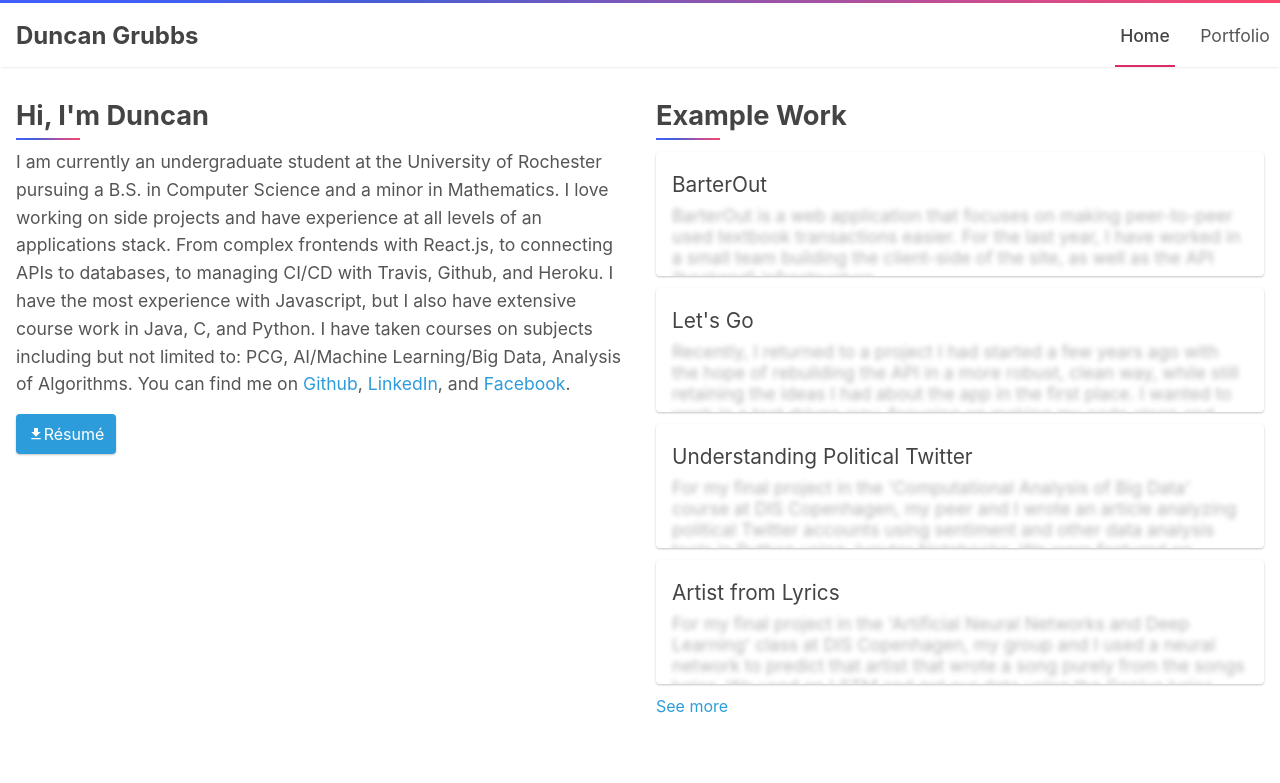
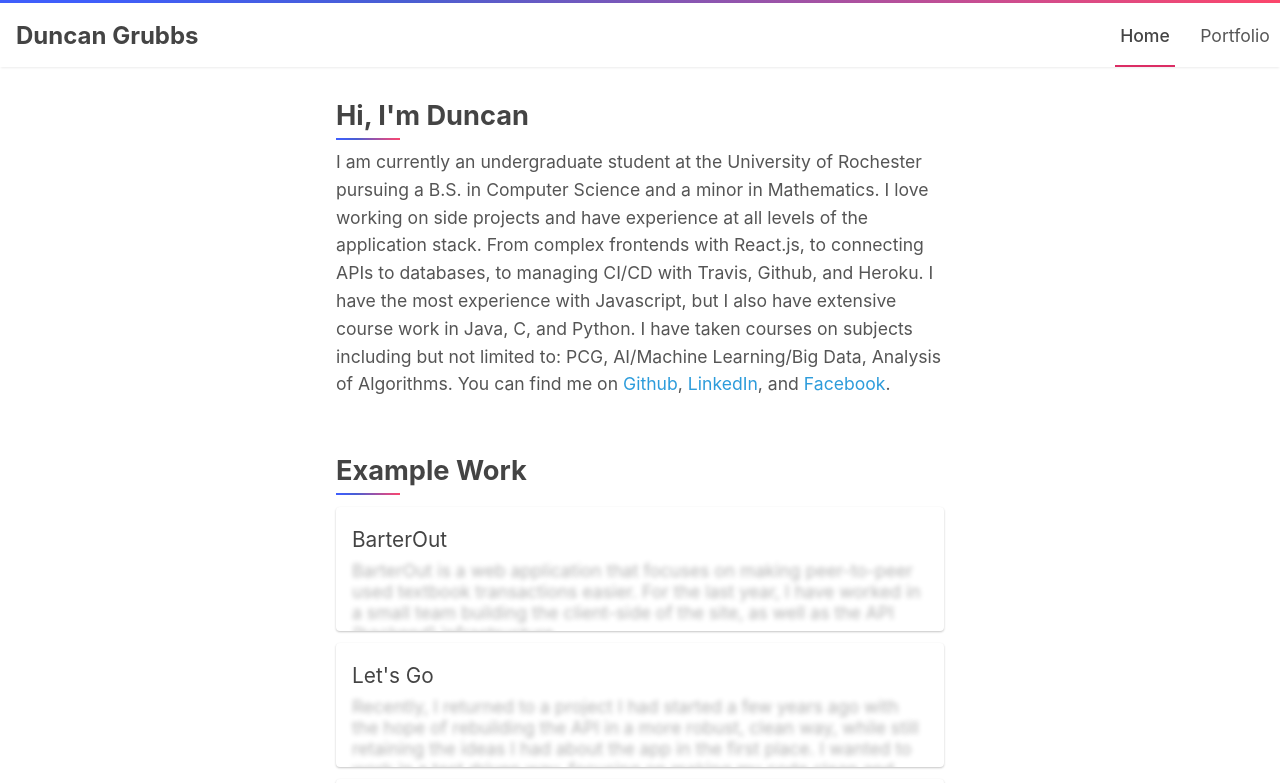
Before and after one commit to duncangrubbs/portfolio, a React (Create React App) app: page / in a window 1280 px wide. Shown: the top 783 px of the page. Built offline with nearby package versions, Linux system fonts and the light colour scheme.

Commit message:
Pull resume and update layout.

```diff
--- a/src/css/main.css
+++ b/src/css/main.css
@@ -88,45 +88,14 @@ a:hover {
 /* ROUTE STYLES */
 /* Home Styles */
 .home__content {
-  display: grid;
-  width: 100vw;
-  grid-template-columns: 50vw 50vw;
-  grid-row-gap: 24px;
+  display: flex;
+  flex-direction: column;
+  width: 50%;
+  margin: 0 auto;
 }
 
 .home__grid-item {
   padding: 24px 16px;
-}
-
-.home__projects {
-  display: grid;
-  grid-template-columns: 50% 50%;
-  grid-template-rows: 50% 50%;
-  grid-gap: 16px;
-}
-
-.home__resume {
-  display: flex;
-  justify-content: center;
-  align-items: center;
-  width: 100px;
-  height: 40px;
-  background: var(--theme-primary-color);
-  color: var(--theme-light-color);
-  border-radius: 4px;
-  border: none;
-  font-size: 1em;
-  -webkit-box-shadow: 0 1px 3px rgba(0, 0, 0, 0.08), 0 1px 2px rgba(0, 0, 0, 0.16);
-  -moz-box-shadow: 0 1px 3px rgba(0, 0, 0, 0.08), 0 1px 2px rgba(0, 0, 0, 0.16);
-  -ms-box-shadow: 0 1px 3px rgba(0, 0, 0, 0.08), 0 1px 2px rgba(0, 0, 0, 0.16);
-  -o-box-shadow: 0 1px 3px rgba(0, 0, 0, 0.08), 0 1px 2px rgba(0, 0, 0, 0.16);
-  box-shadow: 0 1px 3px rgba(0, 0, 0, 0.08), 0 1px 2px rgba(0, 0, 0, 0.16);
-  cursor: pointer;
-  margin: 16px 0;
-}
-
-.home__resume:hover {
-  color: var(--theme-light-color);
 }
 
 /* Writing Article Styles */
--- a/src/css/mobile.css
+++ b/src/css/mobile.css
@@ -6,6 +6,7 @@
   .home__content {
     display: flex;
     flex-direction: column;
+    width: 95%;
   }
   .writing {
     width: 90vw;
--- a/src/routes/Home.jsx
+++ b/src/routes/Home.jsx
@@ -11,8 +11,6 @@ import { Link } from 'react-router-dom';
 import NavBar from '../components/NavBar';
 import WorkCard from '../components/WorkCard';
 
-import resume from '../res/Duncan Grubbs Resume.pdf';
-
 const Home = () => (
   <div>
     <div className="header"></div>
@@ -25,7 +23,7 @@ const Home = () => (
           at the University of Rochester pursuing a B.S.
           in Computer Science and a minor in Mathematics.
           I love working on side projects and have experience at
-          all levels of an applications stack. From complex frontends
+          all levels of the application stack. From complex frontends
           with React.js, to connecting APIs to databases, to managing
           CI/CD with Travis, Github, and Heroku.
           I have the most experience with Javascript,
@@ -36,13 +34,6 @@ const Home = () => (
           <a rel="noopenner external" href="https://www.linkedin.com/in/duncan-grubbs-01979a14a/"> LinkedIn</a>,
           and <a rel="noopenner external" href="https://www.facebook.com/duncan.grubbs.7"> Facebook</a>.
         </p>
-        <a href={resume} download target="_self" className="home__resume">
-          <svg fill="#FFFFFF" height="16" viewBox="0 0 24 24" width="16" xmlns="http://www.w3.org/2000/svg">
-            <path d="M19 9h-4V3H9v6H5l7 7 7-7zM5 18v2h14v-2H5z"/>
-            <path d="M0 0h24v24H0z" fill="none"/>
-          </svg>
-          Résumé
-        </a>
       </div>
       <div className="home__grid-item">
       <h1>Example Work</h1>
```
Also changed, not shown: 1 other file (tests, documents, lock files or other folders).
